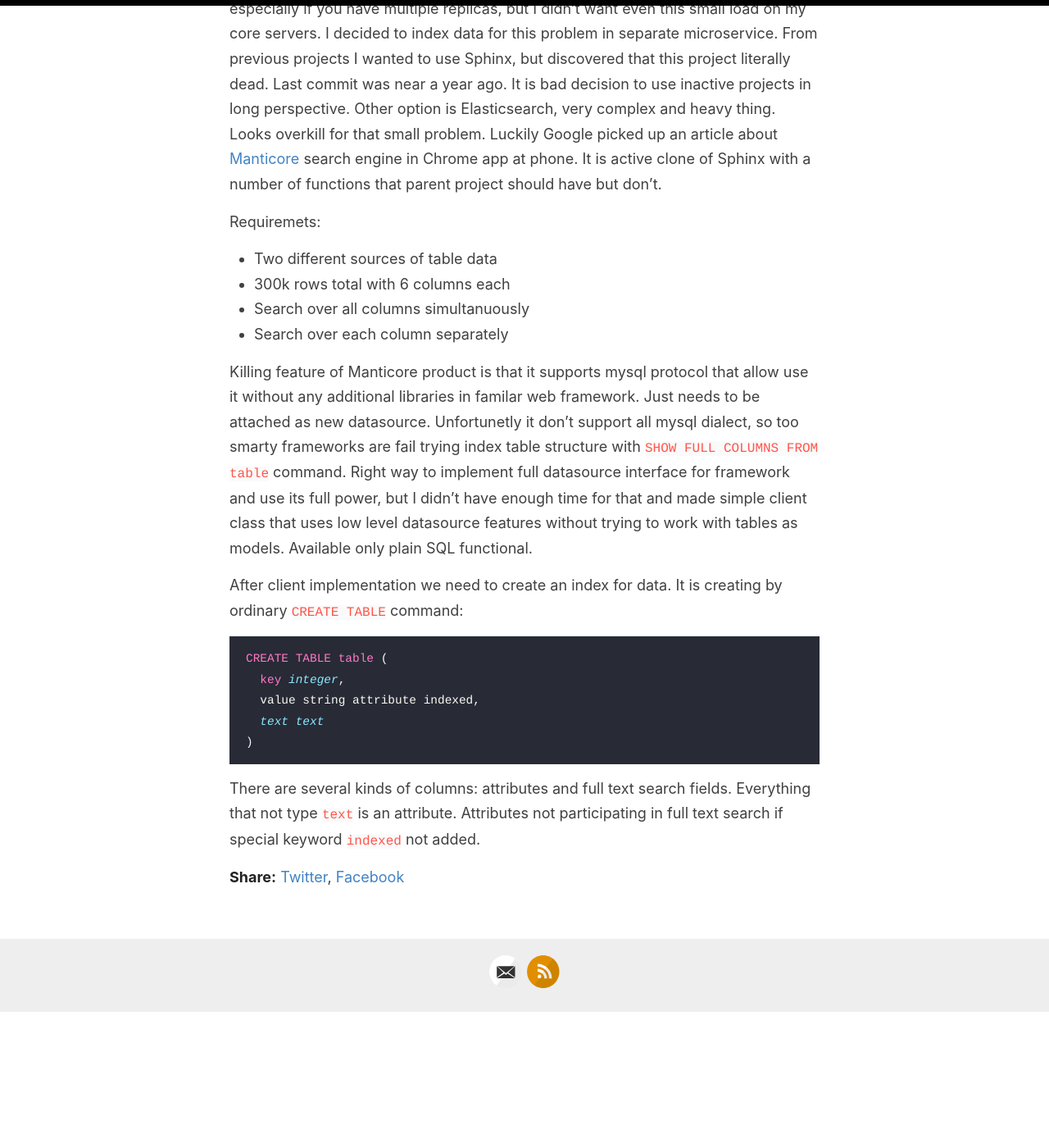
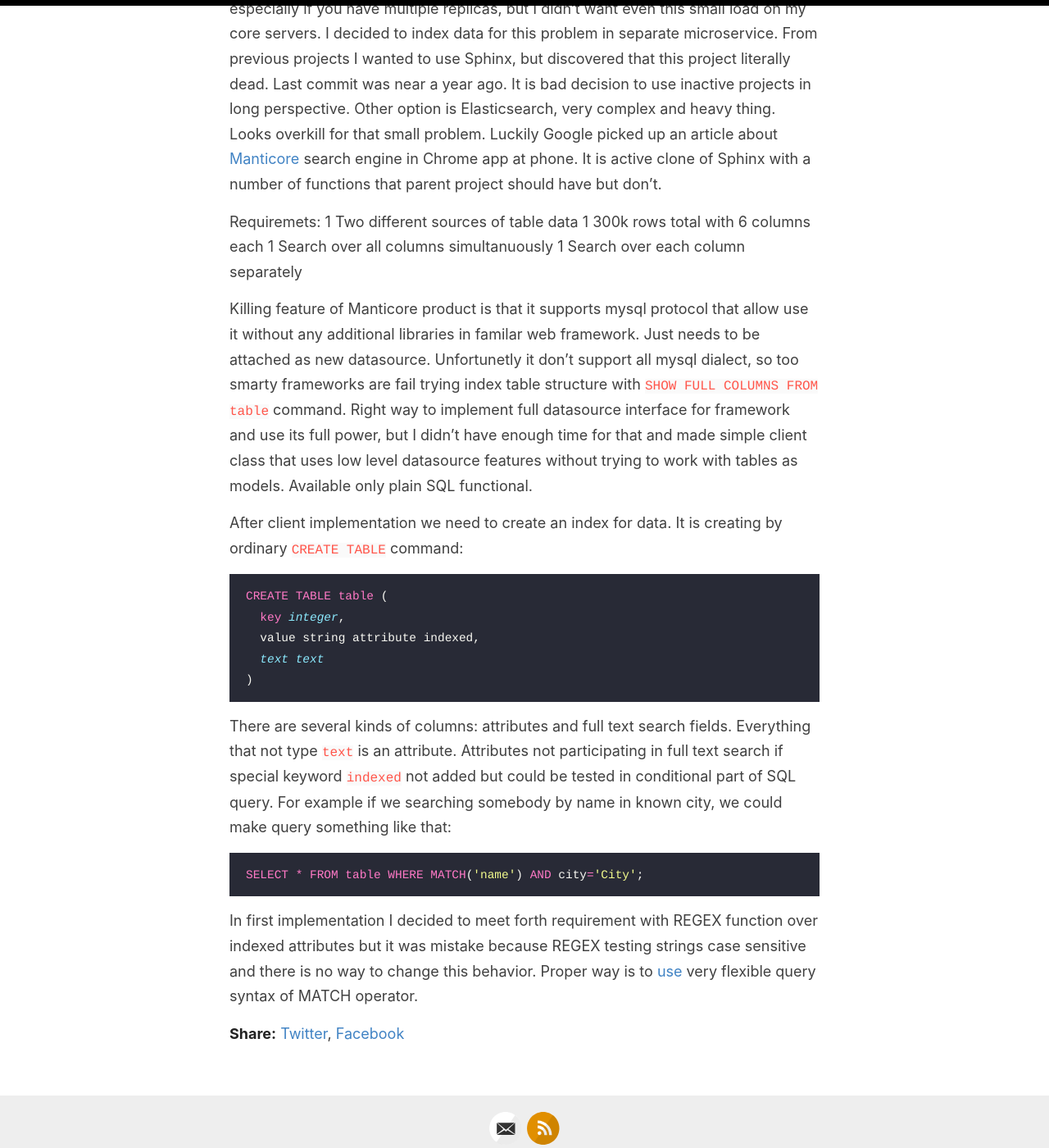
Before and after one commit to tumurzakov/tumurzakov.github.io, a Jekyll site: the page built from _posts/2021-05-23-manticore.md, in a window 1280 px wide and 1400 px high, scrolled down 303 px. Shown: the whole window at 82% size. Built offline with Jekyll 4.4.1, drawn with Linux system fonts in a browser that asks for light colours; our own code applies the rules of GitHub Pages for plain Markdown files; before the commit the page ends 1538 px from its top, so only the background shows below that.

Commit message:
Update 2021-05-23-manticore.md

````diff
--- a/_posts/2021-05-23-manticore.md
+++ b/_posts/2021-05-23-manticore.md
@@ -1,10 +1,10 @@
 I was faced with problem to make fast search over 300k table on multiple columns for thrird party integration. This is not so big volume for modern databases, especially if you have multiple replicas, but I didn't want even this small load on my core servers. I decided to index data for this problem in separate microservice. From previous projects I wanted to use Sphinx, but discovered that this project literally dead. Last commit was near a year ago. It is bad decision to use inactive projects in long perspective. Other option is Elasticsearch, very complex and heavy thing. Looks overkill for that small problem. Luckily Google picked up an article about [Manticore](https://docs.manticoresearch.com/latest/html/) search engine in Chrome app at phone. It is active clone of Sphinx with a number of functions that parent project should have but don't.
 
 Requiremets:
-* Two different sources of table data
-* 300k rows total with 6 columns each
-* Search over all columns simultanuously
-* Search over each column separately
+1 Two different sources of table data
+1 300k rows total with 6 columns each
+1 Search over all columns simultanuously
+1 Search over each column separately
 
 Killing feature of Manticore product is that it supports mysql protocol that allow use it without any additional libraries in familar web framework. Just needs to be attached as new datasource. Unfortunetly it don't support all mysql dialect, so too smarty frameworks are fail trying index table structure with `SHOW FULL COLUMNS FROM table` command. Right way to implement full datasource interface for framework and use its full power, but I didn't have enough time for that and made simple client class that uses low level datasource features without trying to work with tables as models. Available only plain SQL functional.
 
@@ -18,4 +18,10 @@ CREATE TABLE table (
 )
 ```
 
-There are several kinds of columns: attributes and full text search fields. Everything that not type `text` is an attribute. Attributes not participating in full text search if special keyword `indexed` not added.
+There are several kinds of columns: attributes and full text search fields. Everything that not type `text` is an attribute. Attributes not participating in full text search if special keyword `indexed` not added but could be tested in conditional part of SQL query. For example if we searching somebody by name in known city, we could make query something like that:
+
+```sql
+SELECT * FROM table WHERE MATCH('name') AND city='City';
+```
+
+In first implementation I decided to meet forth requirement with REGEX function over indexed attributes but it was mistake because REGEX testing strings case sensitive and there is no way to change this behavior. Proper way is to [use](https://manual.manticoresearch.com/Searching/Full_text_matching/Operators#Full-text-operators) very flexible query syntax of MATCH operator.
````
